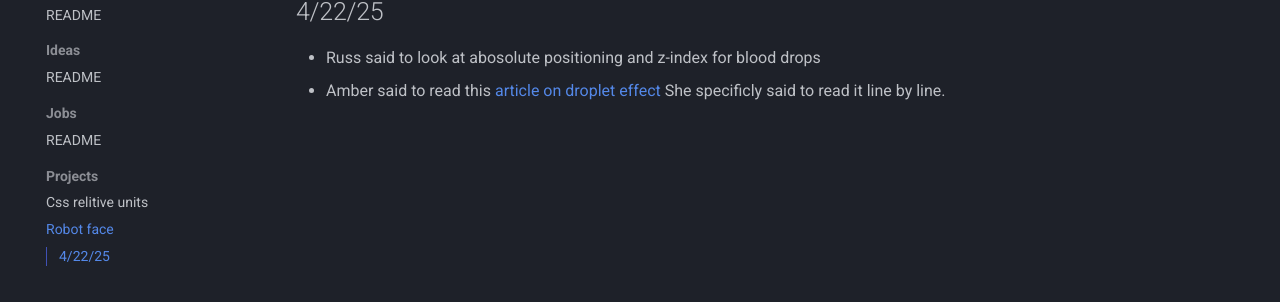
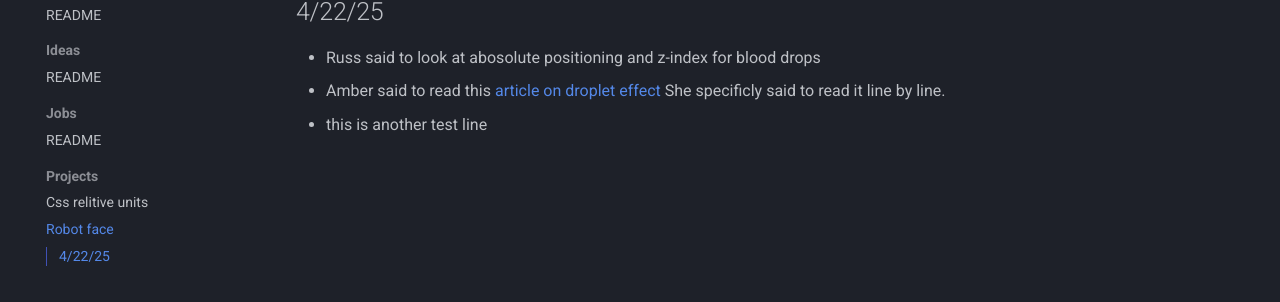
Before and after one commit to TristanEDU/notes, an MkDocs documentation site: the page built from docs/projects/robot-face.md, in a window 1280 px wide. Shown: the part 186-488 px from the top of the page. Built offline with MkDocs 1.6.1 and Material for MkDocs 9.7.7, drawn with Linux system fonts in a browser that asks for light colours.

Commit message:
Update robot-face.md

```diff
--- a/docs/projects/robot-face.md
+++ b/docs/projects/robot-face.md
@@ -3,3 +3,4 @@
 ##4/22/25
 - Russ said to look at abosolute positioning and z-index for blood drops
 - Amber said to read this [article on droplet effect](https://deothemes.com/css-animated-rain-drop-effect/) She specificly said to read it line by line.
+- this is another test line
```
